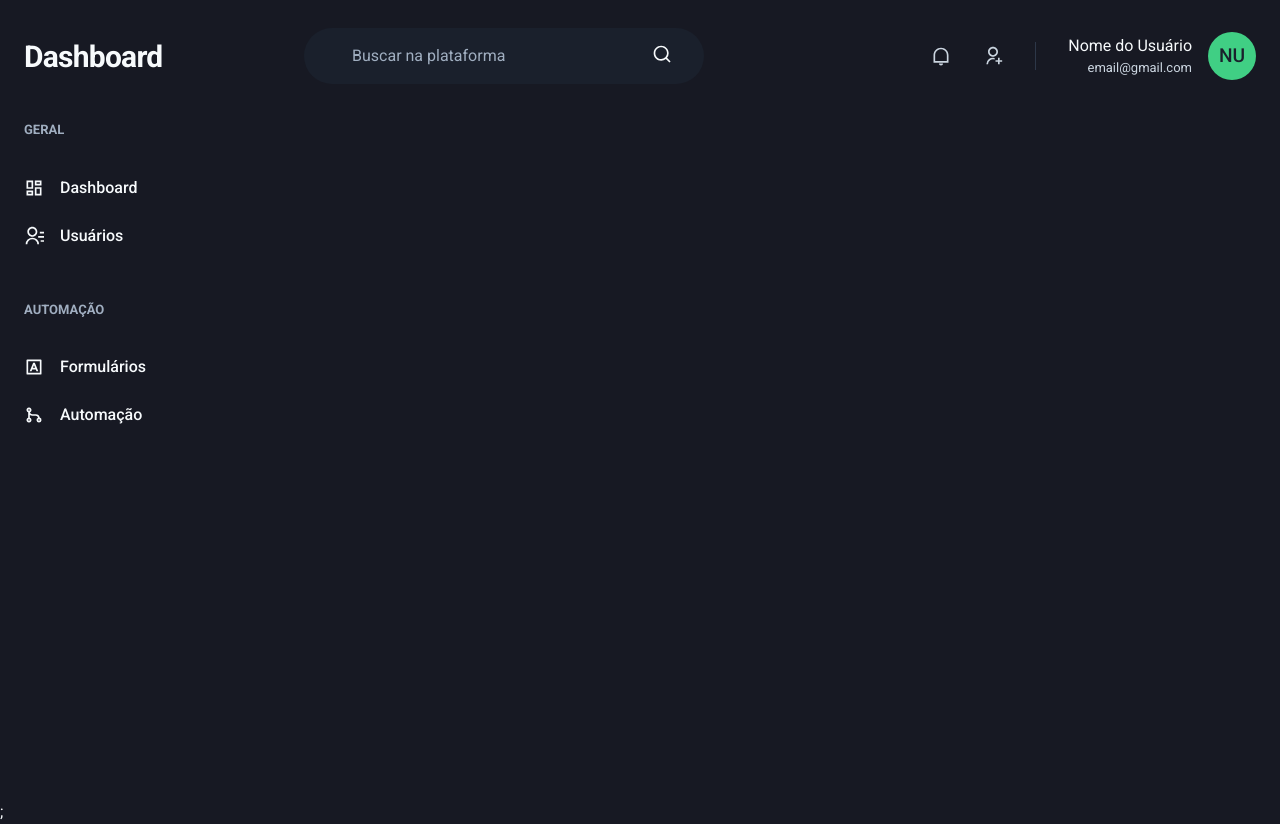
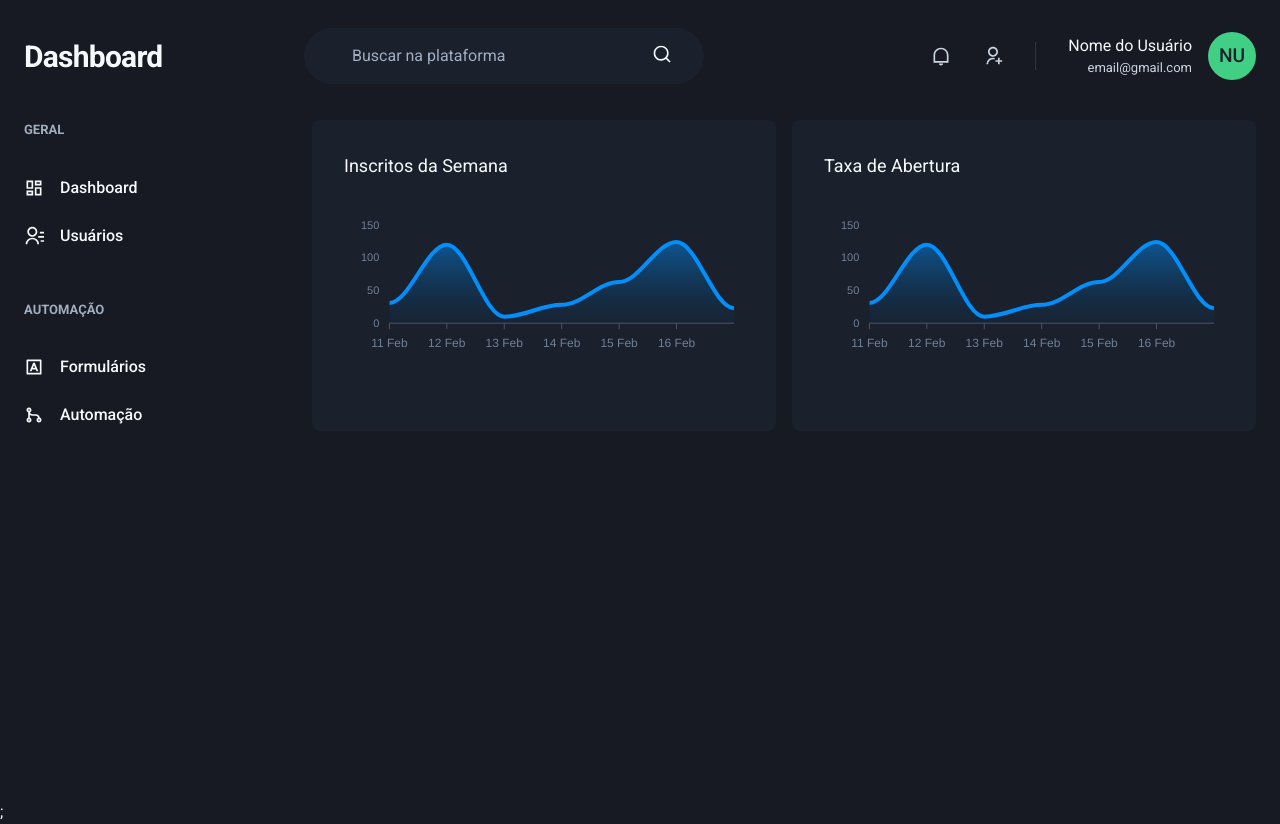
Before and after one commit to PabloHFR/dashboard-app, a Next.js app: page /dashboard in a window 1280 px wide. Built offline with nearby package versions, Linux system fonts and the light colour scheme.

Commit message:
Added dashboard charts

```diff
--- a/package.json
+++ b/package.json
@@ -16,9 +16,11 @@
     "@types/node": "18.14.0",
     "@types/react": "18.0.28",
     "@types/react-dom": "18.0.11",
+    "apexcharts": "^3.37.1",
     "framer-motion": "^9.0.4",
     "next": "13.1.6",
     "react": "18.2.0",
+    "react-apexcharts": "^1.4.0",
     "react-dom": "18.2.0",
     "react-icons": "^4.8.0",
     "typescript": "4.9.5"
--- a/src/pages/dashboard.tsx
+++ b/src/pages/dashboard.tsx
@@ -1,6 +1,61 @@
+import dynamic from "next/dynamic";
 import { Header } from "@/components/Header";
-import { Flex } from "@chakra-ui/react";
+import { Box, Flex, SimpleGrid, Text, theme } from "@chakra-ui/react";
 import { Sidebar } from "@/components/Sidebar";
+
+const Chart = dynamic(() => import("react-apexcharts"), {
+  ssr: false,
+});
+
+const options = {
+  chart: {
+    toolbar: {
+      show: false,
+    },
+    zoom: {
+      enabled: false,
+    },
+    foreColor: theme.colors.gray[500],
+  },
+  grid: {
+    show: false,
+  },
+  dataLabels: {
+    enabled: false,
+  },
+  tooltip: {
+    enabled: false,
+  },
+  xaxis: {
+    type: "datetime",
+    axisBorder: {
+      color: theme.colors.gray[600],
+    },
+    axisTicks: {
+      color: theme.colors.gray[600],
+    },
+    categories: [
+      "2023-02-11T00:00:00.000Z",
+      "2023-02-12T00:00:00.000Z",
+      "2023-02-13T00:00:00.000Z",
+      "2023-02-14T00:00:00.000Z",
+      "2023-02-15T00:00:00.000Z",
+      "2023-02-16T00:00:00.000Z",
+      "2023-02-17T00:00:00.000Z",
+    ],
+  },
+  fill: {
+    opacity: 0.3,
+    type: "gradient",
+    gradient: {
+      shade: "dark",
+      opacityFrom: 0.7,
+      opacityTo: 0.3,
+    },
+  },
+};
+
+const series = [{ name: "series1", data: [31, 120, 10, 28, 63, 124, 23] }];
 
 export default function Dashboard() {
   return (
@@ -8,6 +63,38 @@
       <Header />
       <Flex w="100%" my="6" maxWidth={1480} mx="auto" px="6">
         <Sidebar />
+
+        <SimpleGrid flex="1" gap="4" minChildWidth="320px">
+          <Box
+            p="8"
+            bg="gray.800"
+            borderRadius={8}
+            // pb="4"
+          >
+            <Text fontSize="lg" mb="4">
+              Inscritos da Semana
+            </Text>
+            <Chart
+              options={options as object}
+              series={series}
+              type="area"
+              height={160}
+              width="100%"
+            />
+          </Box>
+          <Box p="8" bg="gray.800" borderRadius={8}>
+            <Text fontSize="lg" mb="4">
+              Taxa de Abertura
+            </Text>
+            <Chart
+              options={options as object}
+              series={series}
+              type="area"
+              height={160}
+              width="100%"
+            />
+          </Box>
+        </SimpleGrid>
       </Flex>
     </Flex>
   );
```
Also changed, not shown: 1 other file (tests, documents, lock files or other folders).
